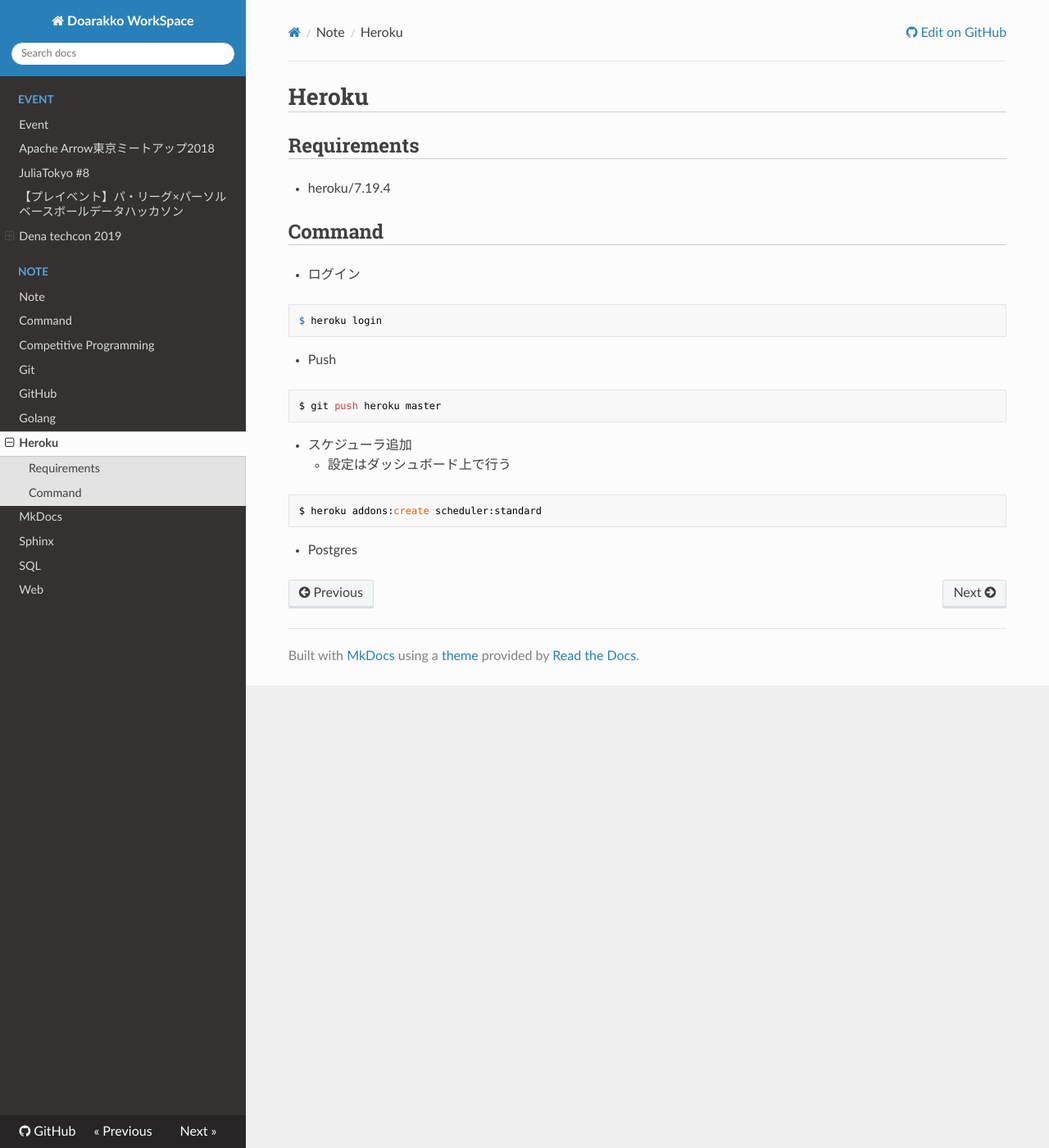
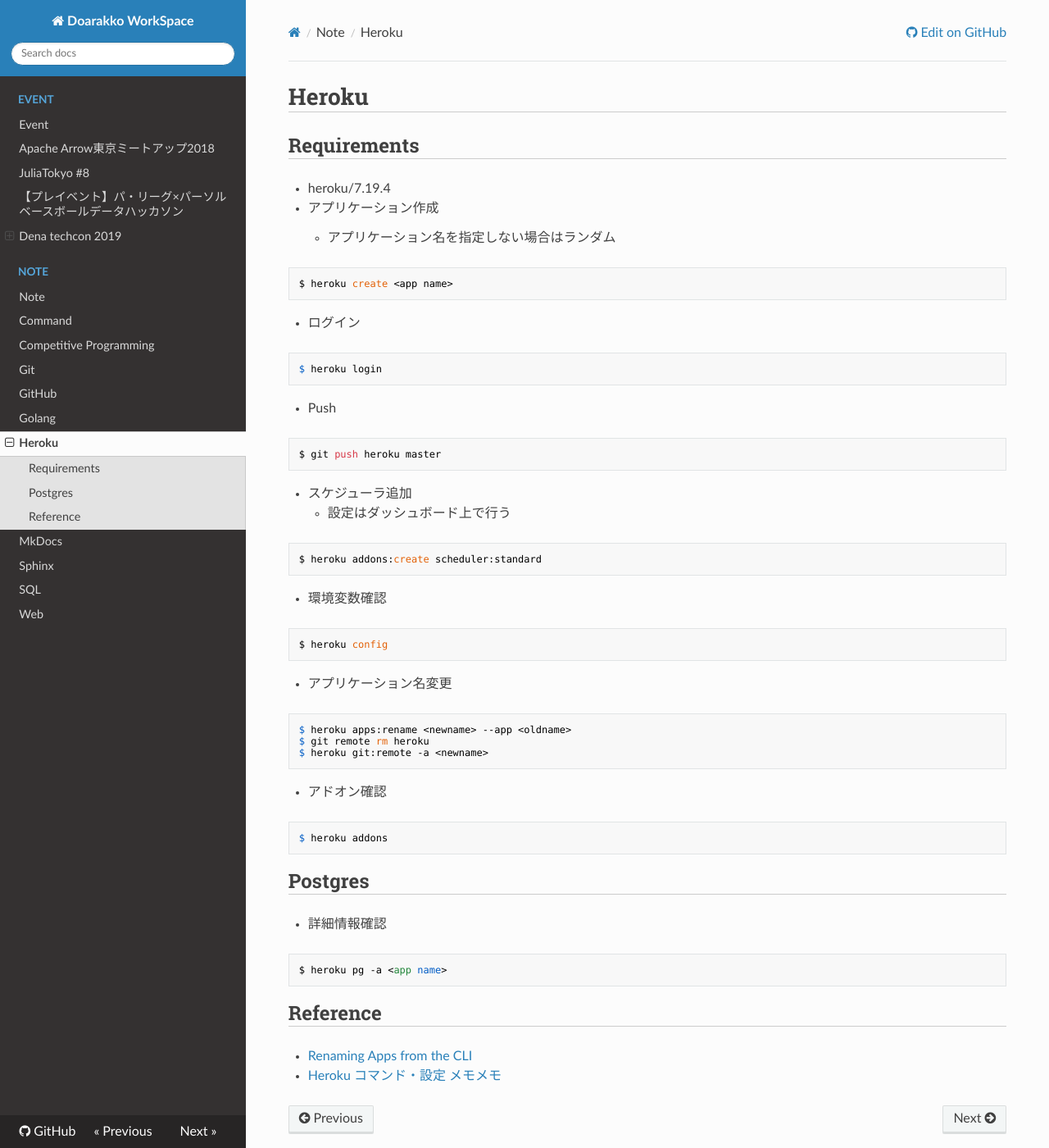
Before and after one commit to Doarakko/mkdocs-github-pages, an MkDocs documentation site: the page built from docs/note/heroku.md, in a window 1280 px wide and 1400 px high. Shown: the whole window at 82% size. Built offline with MkDocs 1.6.1, drawn with Linux system fonts in a browser that asks for light colours; nearby versions of some CDN libraries.

Commit message:
add appname change, env, addon, postgres

````diff
--- a/docs/note/heroku.md
+++ b/docs/note/heroku.md
@@ -2,7 +2,13 @@
 ## Requirements
 - heroku/7.19.4
 
-## Command
+
+- アプリケーション作成
+    - アプリケーション名を指定しない場合はランダム
+```
+$ heroku create <app name>
+```
+
 - ログイン
 ```
 $ heroku login
@@ -19,4 +25,30 @@
 $ heroku addons:create scheduler:standard
 ```
 
-- Postgres
+- 環境変数確認
+```
+$ heroku config
+```
+
+- アプリケーション名変更
+```
+$ heroku apps:rename <newname> --app <oldname>
+$ git remote rm heroku
+$ heroku git:remote -a <newname>
+```
+
+
+- アドオン確認
+```
+$ heroku addons
+```
+
+## Postgres
+- 詳細情報確認
+```
+$ heroku pg -a <app name>
+```
+
+## Reference
+- [Renaming Apps from the CLI](https://devcenter.heroku.com/articles/renaming-apps)
+- [Heroku コマンド・設定 メモメモ](https://qiita.com/pugiemonn/items/0e69b7a29a384b356e65)
````
